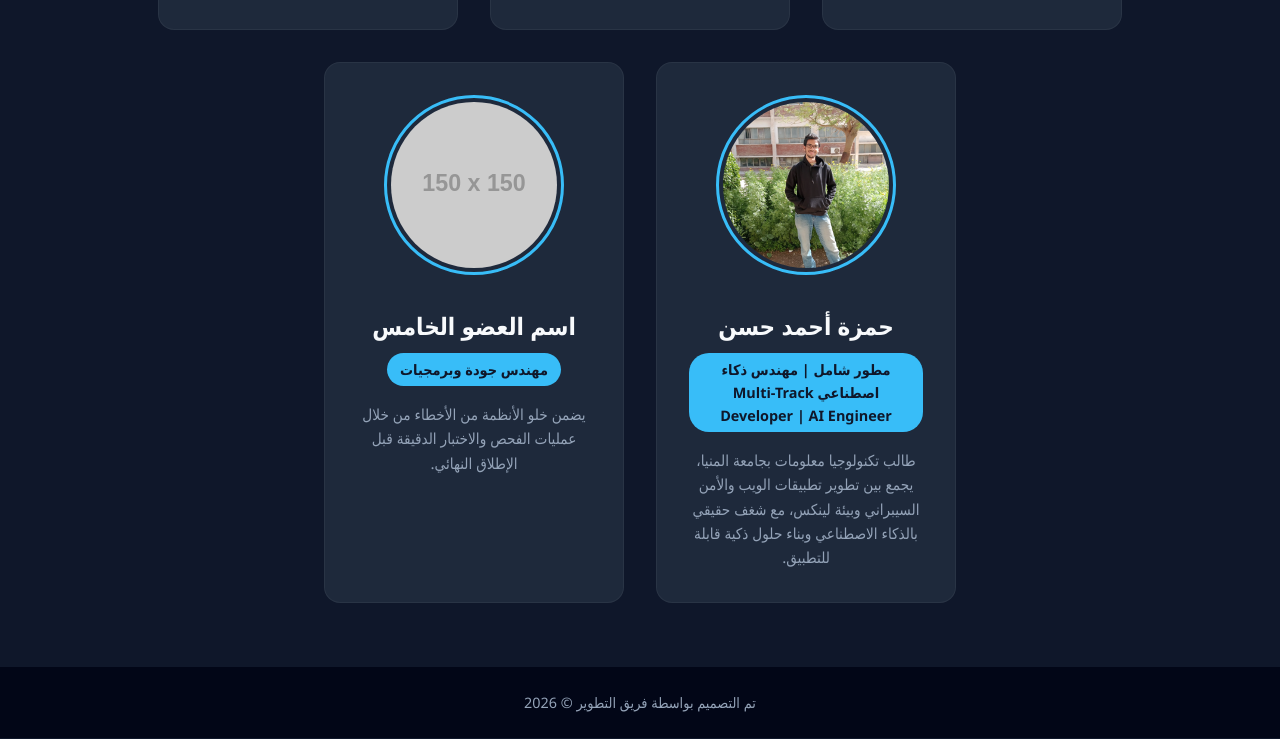
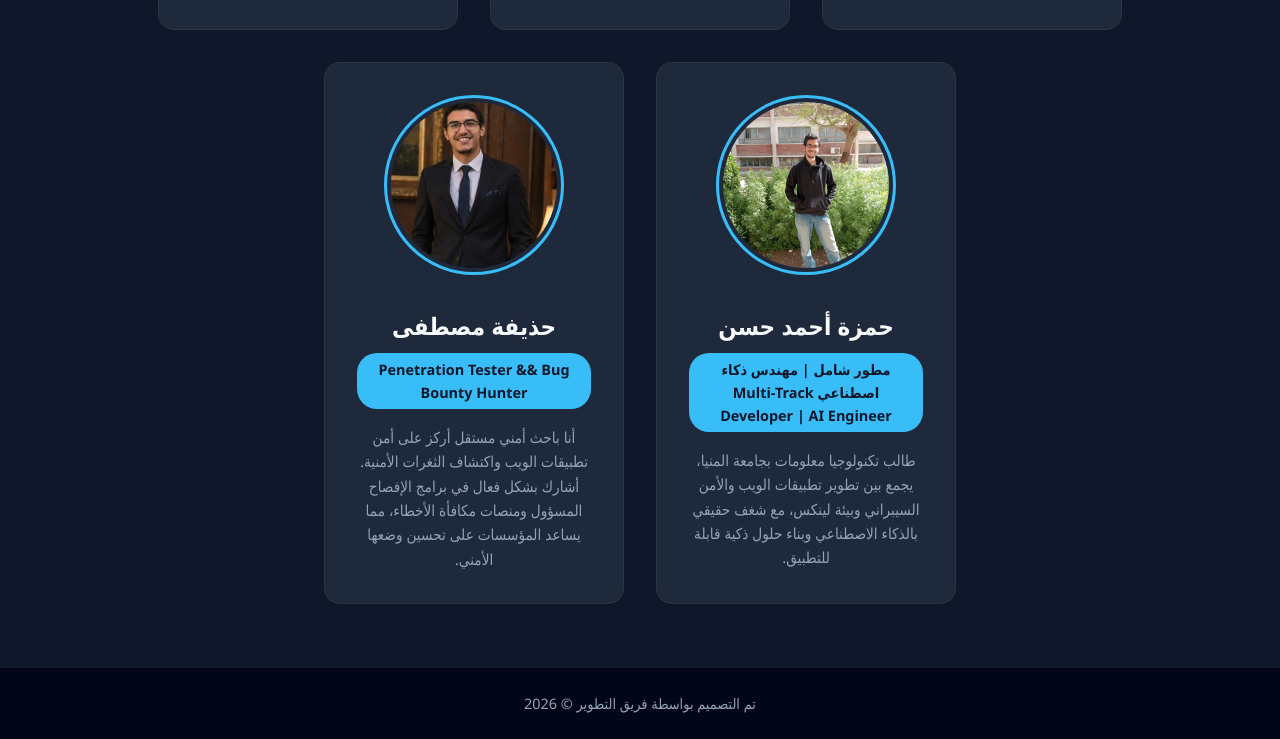
Before and after one commit to ENG-AHMED-ELKOMY/web_Project, a plain HTML site: page index.html in a window 1280 px wide. Shown: the part 862-1601 px from the top of the page. Drawn offline with Linux system fonts and the light colour scheme; placeholder pictures from the web are drawn by us.

Commit message:
Change fifth member's name and role
Updated member details and image in index.html.

```diff
--- a/index.html
+++ b/index.html
@@ -69,12 +69,13 @@
         <!-- العضو الخامس -->
         <div class="team-card">
             <div class="image-wrapper">
-                <img src="https://via.placeholder.com/150" alt="صورة العضو الخامس">
+                <img src="SRC/WhatsApp Image 2026-10-27 at 20.59.14.jpeg" alt="صورة العضو الخامس">
             </div>
             <div class="card-content">
-                <h2>اسم العضو الخامس</h2>
-                <span class="role">مهندس جودة وبرمجيات</span>
-                <p class="bio">يضمن خلو الأنظمة من الأخطاء من خلال عمليات الفحص والاختبار الدقيقة قبل الإطلاق النهائي.</p>
+                <h2>حذيفة مصطفى</h2>
+                <span class="role">Penetration Tester && Bug Bounty Hunter</span>
+                <p class="bio"></p>
+                <p class="bio">أنا باحث أمني مستقل أركز على أمن تطبيقات الويب واكتشاف الثغرات الأمنية. أشارك بشكل فعال في برامج الإفصاح المسؤول ومنصات مكافأة الأخطاء، مما يساعد المؤسسات على تحسين وضعها الأمني.</p>
             </div>
         </div>
 
```
